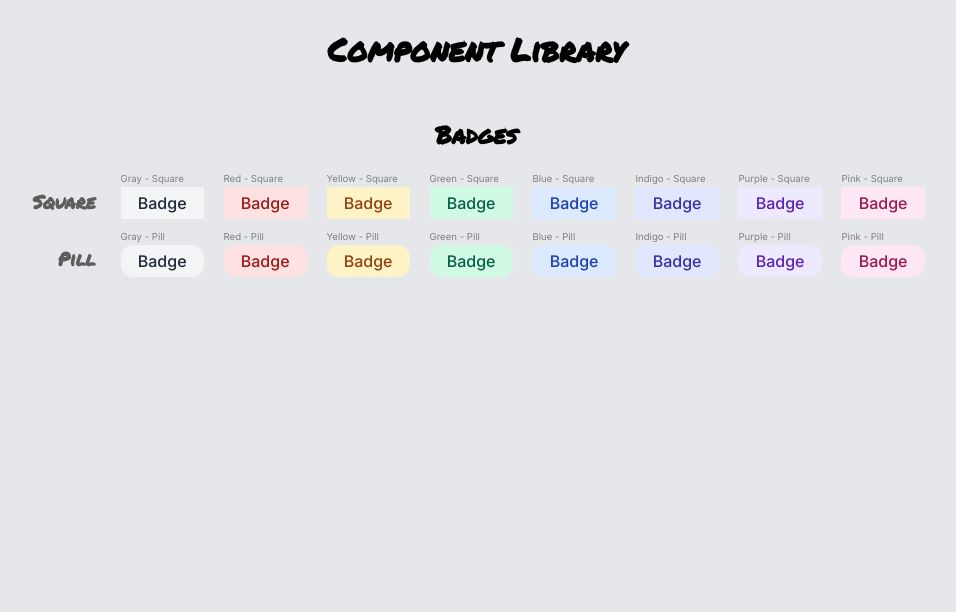
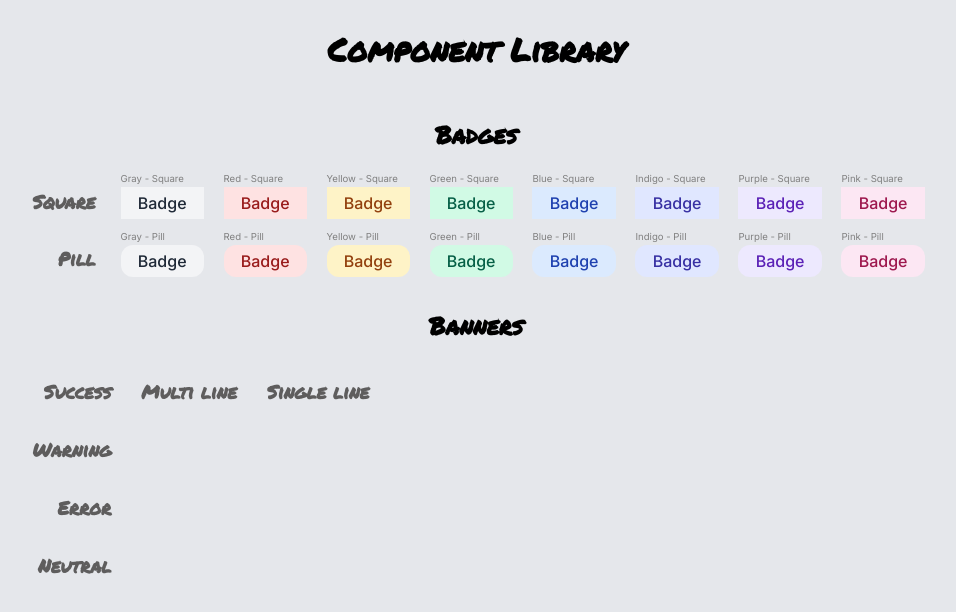
Before and after one commit to anet-eny/component-library, a React (Vite) app: page / in a window 1280 px wide. Shown: the top 612 px of the page, without its empty margins (164-1120 px from the left). Built offline with nearby package versions, Linux system fonts and the light colour scheme.

Commit message:
Create structure of banners section

```diff
--- a/src/App.jsx
+++ b/src/App.jsx
@@ -30,6 +30,21 @@ export default function App() {
                     <Badge variant="pill" color="pink">Badge</Badge>
                 </div>
             </div>
+            <h2>Banners</h2>
+            <div className="banners-container">
+                <div className="banners-labels">
+                    <h3>Success</h3>
+                    <h3>Warning</h3>
+                    <h3>Error</h3>
+                    <h3>Neutral</h3>
+                </div>
+                <div className="banners-multi-line">
+                    <h3>Multi line</h3>
+                </div>
+                <div className="banners-single-line">
+                    <h3>Single line</h3>
+                </div>
+            </div>
         </div>
 
     )
--- a/src/index.css
+++ b/src/index.css
@@ -88,3 +88,7 @@ p {
     color: #9D174D;
     background-color: #FCE7F3;
 }
+
+.banners-container {
+    display: flex;
+}
```
